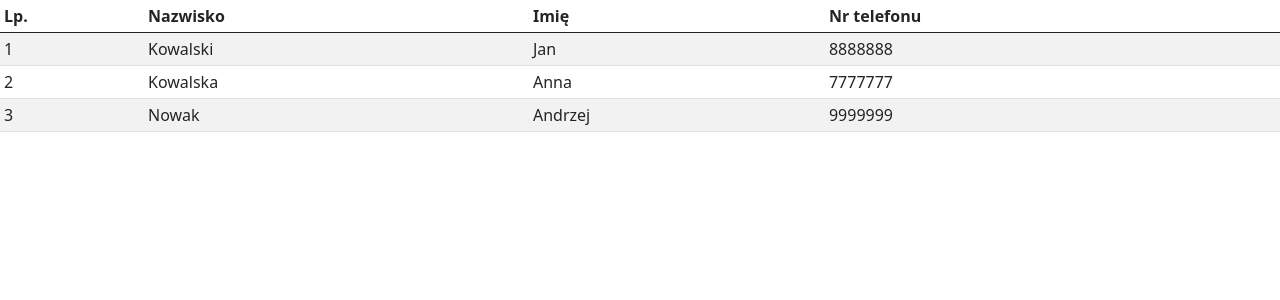
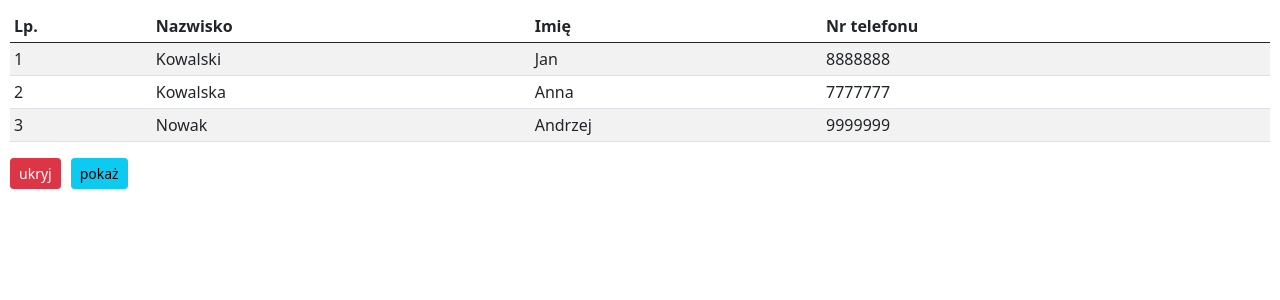
Before and after one commit to piotrtrener/angular, an Angular app: page / in a window 1280 px wide. Shown: the top 300 px of the page. Built offline with nearby package versions, Linux system fonts and the light colour scheme.

Commit message:
method added

```diff
--- a/src/app/contacts/contacts-list/contacts-list.component.html
+++ b/src/app/contacts/contacts-list/contacts-list.component.html
@@ -20,3 +20,6 @@
 <ng-template #noContactsAlert>
     <p class="no-contacts">W obecnej chwili nie masz kontaktów do prezentacji.</p>
 </ng-template>
+
+<button (click)="hideContacts()" class="btn btn-danger btn-sm">ukryj</button>
+<button (click)="showContacts()" class="btn btn-info btn-sm">pokaż</button>
--- a/src/app/contacts/contacts-list/contacts-list.component.scss
+++ b/src/app/contacts/contacts-list/contacts-list.component.scss
@@ -3,3 +3,7 @@
     font-weight: bold;
     text-align: center;
 }
+
+button {
+    margin-right: 10px;
+}
--- a/src/app/contacts/contacts-list/contacts-list.component.ts
+++ b/src/app/contacts/contacts-list/contacts-list.component.ts
@@ -16,4 +16,12 @@ export class ContactsListComponent implements OnInit {
   ngOnInit(): void {
   }
 
+  hideContacts() {
+    this.contacts = [];
+  }
+
+  showContacts() {
+    this.contacts = CONTACTS;
+  }
+
 }
--- /dev/null
+++ b/src/assets/styles/_body.scss
@@ -0,0 +1,3 @@
+body {
+    padding: 10px;
+}
--- a/src/assets/styles/_main.scss
+++ b/src/assets/styles/_main.scss
@@ -1,2 +1,3 @@
 @import 'variables';
+@import 'body';
 @import 'table';
```
